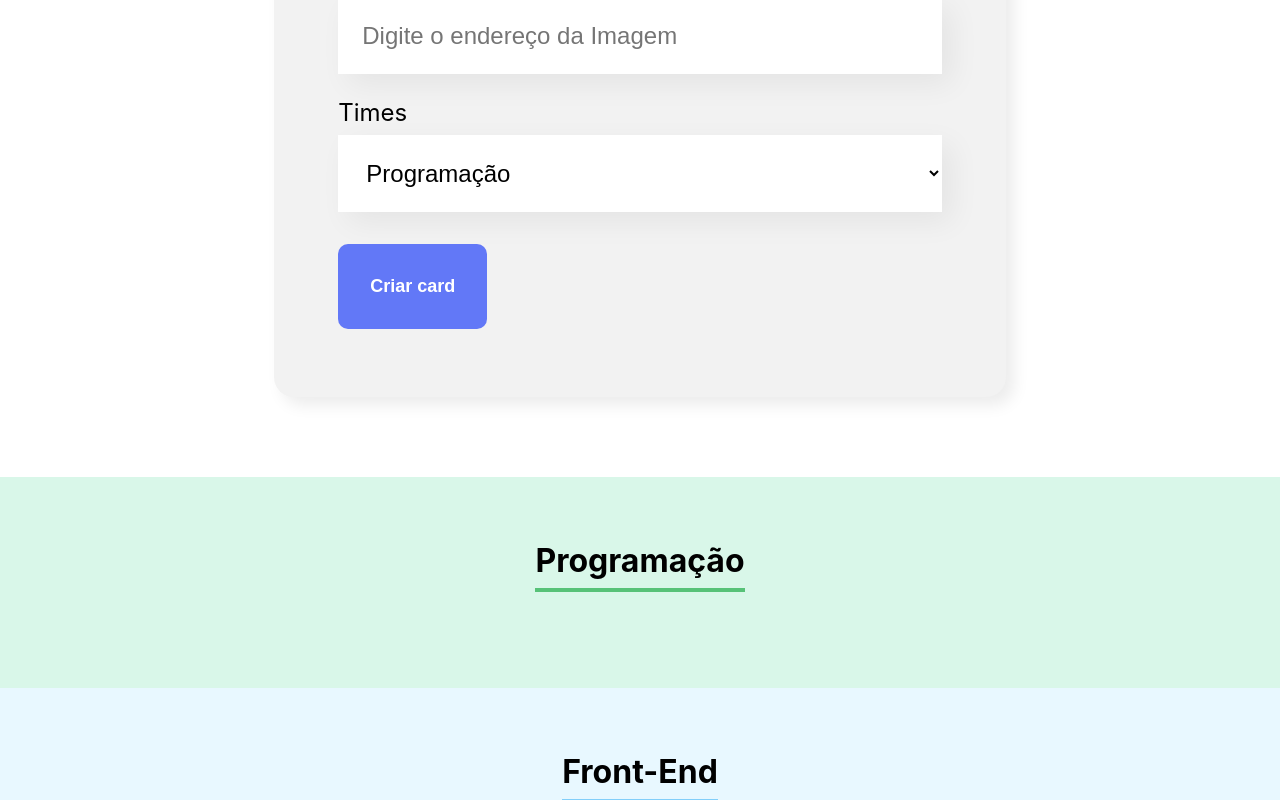
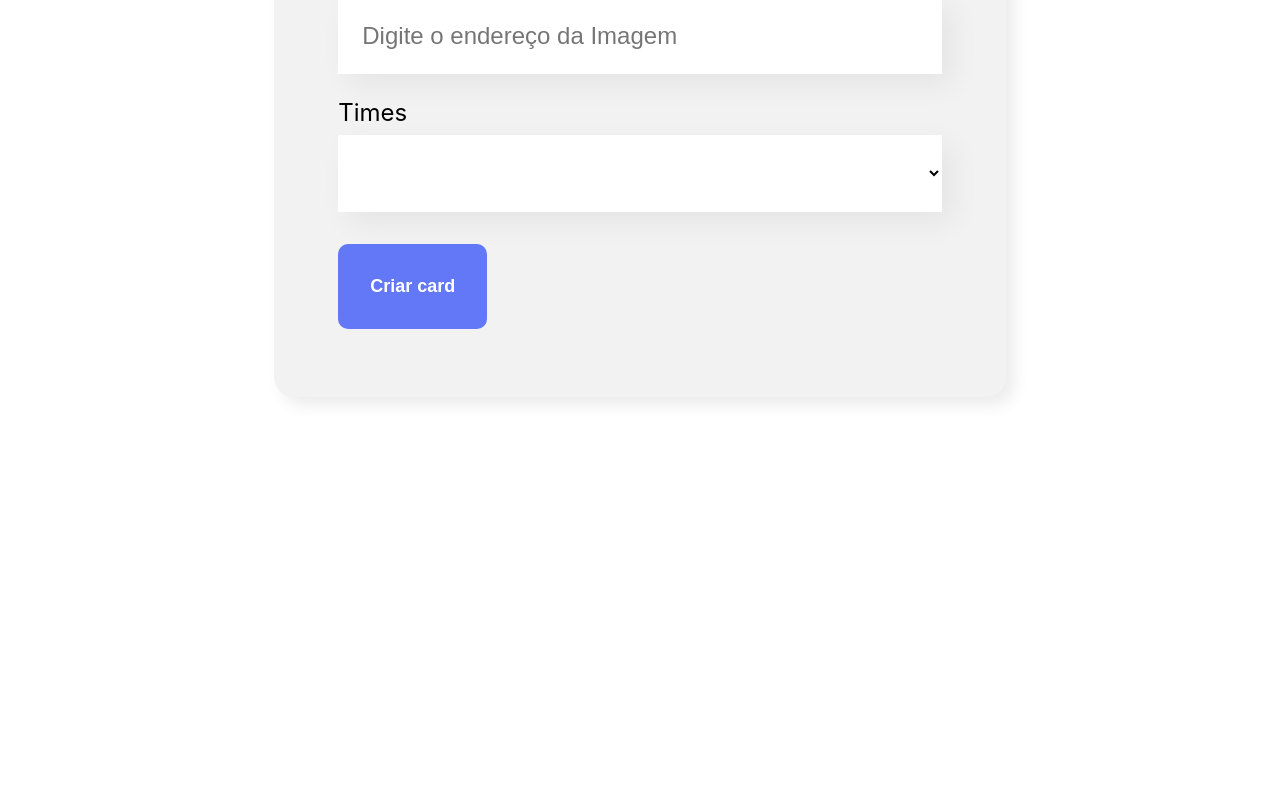
Before and after one commit to Badarando/organo, a React (Create React App) app: page / in a window 1280 px wide. Shown: the part 1000-1800 px from the top of the page. After the commit the page ends 1477 px from the top, so only its background shows below. Built offline with nearby package versions, Linux system fonts and the light colour scheme.

Commit message:
começando o rodapé

```diff
--- a/src/App.js
+++ b/src/App.js
@@ -46,7 +46,6 @@
   const [colaboradores, setColaboradores] = useState([])
 
   const aoNovoColaboradorAdicionado = (colaborador) => {
-    console.log(colaborador)
     setColaboradores([...colaboradores, colaborador])
   }
 
--- a/src/components/Formulario/index.js
+++ b/src/components/Formulario/index.js
@@ -19,6 +19,10 @@
       imagem,
       time
     })
+    setNome('')
+    setCargo('')
+    setImagem('')
+    setTime('')
   }
   return (
     <section className="formulario">
--- a/src/components/ListaSuspensa/index.js
+++ b/src/components/ListaSuspensa/index.js
@@ -7,6 +7,7 @@
         <div className="lista-suspensa">
             <label>{props.label}</label>
             <select onChange={evento => props.aoAlterado(evento.target.value)} required={props.required} value={props.valor}>
+                <option value=""></option>
                 {props.itens.map(item => {
                      return <option key={item}>{item}</option>
                 })}
--- a/src/components/Time/index.js
+++ b/src/components/Time/index.js
@@ -3,11 +3,12 @@
 
 export const Time = (props) => {
     return(
-        <section className='time' style={{ backgroundColor: props.corSecundaria}}>
+        props.colaboradores.length > 0 ? <section className='time' style={{ backgroundColor: props.corSecundaria}}>
             <h3 style={{ borderColor: props.corPrimaria }}>{props.nome}</h3>
             <div className='colaboradores'>
-                {props.colaboradores.map( colaborador => <Colaborador nome={colaborador.nome} cargo={colaborador.cargo} imagem={colaborador.imagem} />)}
+                {props.colaboradores.map( colaborador => <Colaborador key={colaborador.nome} nome={colaborador.nome} cargo={colaborador.cargo} imagem={colaborador.imagem} />)}
             </div>
         </section>
+        : ''
     )
 }
```
